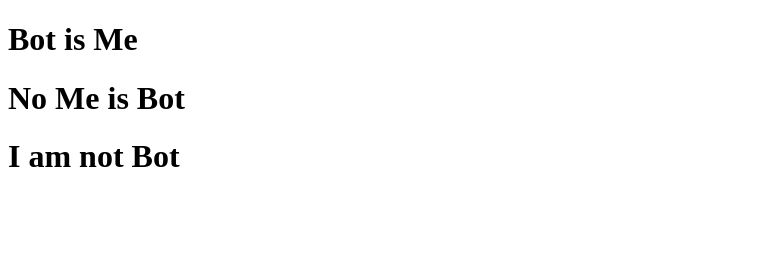
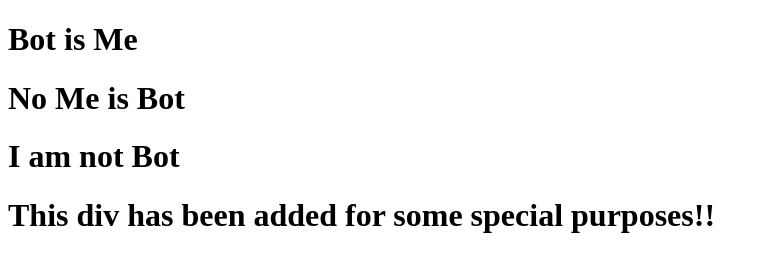
Before and after one commit to mirsayib/teach-bots, a plain HTML site: page index.html in a window 1280 px wide. Shown: the whole page, without its empty margins (0-768 px from the left). Drawn offline with Linux system fonts and the light colour scheme.

Commit message:
div head added

```diff
--- a/index.html
+++ b/index.html
@@ -17,6 +17,9 @@
 
         <div class="sayib">
             <h1>I am not Bot</h1>
+            <div class="mind">
+                <h1>This div has been added for some special purposes!!</h1>
+            </div>
         </div>
     </div>
 </body>
```
